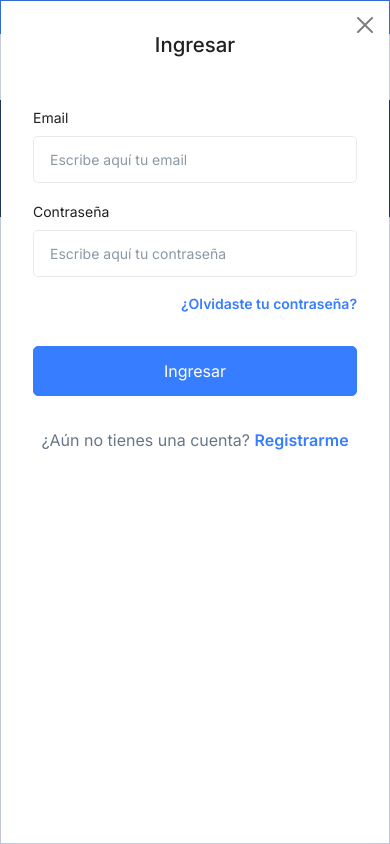
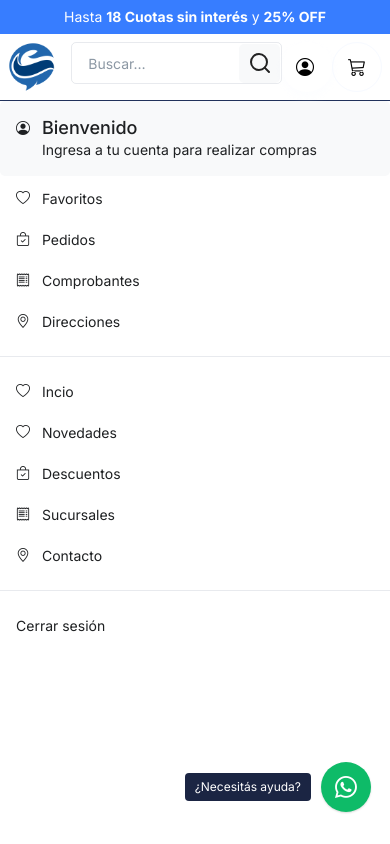
Before and after one commit to e-roman/tiendaKetea, a React (Vite) app: page /pages/Profile in a window 390 px wide. Both pictures are taken after a click on the button 323 px from the left and 55 px from the top of the page. Shown: the top 844 px of the page. Built offline with nearby package versions, Linux system fonts and the light colour scheme.

Commit message:
Fix: Responsive 3

```diff
--- a/components/Header/Header.jsx
+++ b/components/Header/Header.jsx
@@ -3,7 +3,7 @@ import HeaderDesktop from "./desktop/HeaderDesktop";
 import HeaderMobile from "./mobile/HeaderMobile";
 
 export default function Header() {
-  const isMobile = useMediaQuery("(max-width: 768px)");
+  const isMobile = useMediaQuery("(max-width: 996px)");
 
   return isMobile ? <HeaderMobile /> : <HeaderDesktop />;
 }
--- a/components/Header/mobile/HeaderMobile.jsx
+++ b/components/Header/mobile/HeaderMobile.jsx
@@ -1,4 +1,4 @@
-import { useState } from "react";
+import { useState, useEffect } from "react";
 import { Link, useNavigate } from "react-router-dom";
 
 import { useAuth } from "../../../src/context/AuthContext";
@@ -14,6 +14,21 @@ import LogoutModal from "../../Modals/LogoutModal";
 
 
 export default function HeaderMobile() {
+const [profileOpen, setProfileOpen] = useState(false);
+
+useEffect(() => {
+  const closeProfile = () => setProfileOpen(false);
+
+  if (profileOpen) {
+    document.addEventListener("click", closeProfile);
+  }
+
+  return () => {
+    document.removeEventListener("click", closeProfile);
+  };
+}, [profileOpen]);
+
+
   const { isLogged, logout } = useAuth();
 
   const [showPriceModal, setShowPriceModal] = useState(false);
@@ -90,13 +105,12 @@ export default function HeaderMobile() {
           {/* BUSCADOR */}
           <div className="d-block" style={{width: "70%"}}>
               <div className="d-flex position-relative">
-
                 <div className="position-relative w-100">
                       <input
                           id="search"
                           type="text"
                           className="form-control form-control-md shadow-none input-search-mobile"
-                          placeholder="Buscar productos, marcas y más…"
+                          placeholder="Buscar…"
                           value={query}
                           onChange={handleInputChange}
                           onKeyDown={(e) => e.key === "Enter" && handleSearchSubmit()}
@@ -122,31 +136,79 @@ export default function HeaderMobile() {
 
             <div>
               {/* Perfil */}
+
+                <div className="nav-item ms-auto">
+                  <div>
+                      <button
+                        className="btn btn-light position-relative btn-icon rounded-circle btn-icon-top"
+                        type="button"
+                        onClick={(e) => {
+                          e.stopPropagation();
+                          setProfileOpen(prev => !prev);
+                        }}
+                        aria-expanded={profileOpen}
+                      >
+                        <i className="bi bi-person-circle me-1"></i>
+                      </button>
+                  </div>
+
+                  <div className={`navProfile-xs ${profileOpen ? "open" : ""}`} onClick={(e) => e.stopPropagation()}>
+
+                    {/*LOGING*/}
                     {isLogged && (
-                <li className="nav-item ms-auto position-relative">
-                  <Dropdown as={ButtonGroup}>
-                    <Dropdown.Toggle className="nav-link btn-drop d-flex align-items-center border-0">
-                      <i className="bi bi-person-circle me-1"></i> Hola! Francisco Perez
-                    </Dropdown.Toggle>
+                    <Link className="dropdown-item bg-light py-3 d-flex" to="/pages/Profile?view=personalInfo" onClick={() => setProfileOpen(false)}>
+                      <i className="bi bi-person-circle me-1"></i>
+                      <div className="ps-2">
+                        <h4 className="mb-0">Francisco Perez</h4>
+                        <p className="mb-0">Mi Perfil</p>
+                      </div>
+                    </Link>
+                    )}
 
-                    <Dropdown.Menu align="end" style={{ minWidth: "14rem" }}>
-                      <Link className="dropdown-item" to="/pages/Profile?view=personalInfo">
-                        <i className="bi bi-person-circle me-2"></i> Datos personales
+                    {/*NO LOGING*/}
+                    {!isLogged && (
+                    <Link className="dropdown-item bg-light py-3 d-flex" type="button" data-bs-toggle="modal" data-bs-target="#signupModal">
+                      <i className="bi bi-person-circle me-1"></i>
+                      <div className="ps-2">
+                        <h4 className="mb-0">Bienvenido</h4>
+                        <p className="mb-0">Ingresa a tu cuenta para realizar compras</p>
+                      </div>
                     </Link>
-                      <Link className="dropdown-item" to="/pages/Profile?view=favorites">
+                     )}
+
+                    <Link className="dropdown-item" to="/pages/Profile?view=favorites" onClick={() => setProfileOpen(false)}>
                       <i className="bi bi-heart me-2"></i> Favoritos
                     </Link>
-                      <Link className="dropdown-item" to="/pages/Profile?view=orders">
+                    <Link className="dropdown-item" to="/pages/Profile?view=orders" onClick={() => setProfileOpen(false)}>
                       <i className="bi bi-bag-check me-2"></i> Pedidos
                     </Link>
-                      <Link className="dropdown-item" to="/pages/Profile?view=payments">
+                    <Link className="dropdown-item" to="/pages/Profile?view=payments" onClick={() => setProfileOpen(false)}>
                       <i className="bi bi-receipt me-2"></i> Comprobantes
                     </Link>
-                      <Link className="dropdown-item" to="/pages/Profile?view=address">
+                    <Link className="dropdown-item" to="/pages/Profile?view=address" onClick={() => setProfileOpen(false)}>
                       <i className="bi bi-geo-alt me-2"></i> Direcciones
                     </Link>
 
-                      <Dropdown.Divider />
+                    <hr/>
+
+                    <Link className="dropdown-item" to="/" onClick={() => setProfileOpen(false)}>
+                      <i className="bi bi-heart me-2"></i> Incio
+                    </Link>
+
+                    <Link className="dropdown-item" to="/Novedades" onClick={() => setProfileOpen(false)}>
+                      <i className="bi bi-heart me-2"></i> Novedades
+                    </Link>
+                    <Link className="dropdown-item" to="/Descuentos" onClick={() => setProfileOpen(false)}>
+                      <i className="bi bi-bag-check me-2"></i> Descuentos
+                    </Link>
+                    <Link className="dropdown-item" to="/pages/Contacto" onClick={() => setProfileOpen(false)}>
+                      <i className="bi bi-receipt me-2"></i> Sucursales
+                    </Link>
+                    <Link className="dropdown-item" to="/pages/Sucursales" onClick={() => setProfileOpen(false)}>
+                      <i className="bi bi-geo-alt me-2"></i> Contacto
+                    </Link>
+
+                    <hr/>
 
                     <button
                       className="dropdown-item"
@@ -155,24 +217,13 @@ export default function HeaderMobile() {
                       Cerrar sesión
                     </button>
 
-                    </Dropdown.Menu>
-                  </Dropdown>
-                </li>
-              )}
+                  </div>
 
-              {/* Login */}
-              {!isLogged && (
-                <div className="position-relative">
-                  <button
-                    className="btn btn-primary btn-drop btn-sm p-0"
-                    type="button"
-                    data-bs-toggle="modal"
-                    data-bs-target="#signupModal"
-                  >
-                    <i className="bi bi-person-circle me-1"></i>
-                  </button>
                 </div>
-              )}
+
+
+
+
             </div>
 
 
--- a/components/SidebarCart.jsx
+++ b/components/SidebarCart.jsx
@@ -192,7 +192,7 @@ export default function SidebarCart() {
 
 
               <div className="footer-sidebar">
-                <div className="mb-3 w-100">
+                <div className="mb-md-3 w-100">
                   <button
                     className="btn btn-primary rounded-pill px-6 w-100"
                     onClick={handleStartCheckout}
@@ -201,7 +201,7 @@ export default function SidebarCart() {
                   </button>
                 </div>
 
-                <div>
+                <div className="d-none d-md-block">
                   <Link className="btn bg-white btn-sm px-6 w-100" to="/">
                     Ver más Productos
                   </Link>
--- a/components/modals/LogoutModal.jsx
+++ b/components/modals/LogoutModal.jsx
@@ -33,14 +33,6 @@ export default function LogoutModal({ show, onClose }) {
             <div className="d-grid gap-2 pt-4">
               <button
                 type="button"
-                className="btn btn-white btn-lg"
-                onClick={onClose}
-              >
-                Cancelar
-              </button>
-
-              <button
-                type="button"
                 className="btn btn-primary form-control-lg mt-2"
                 onClick={() => {
                   logout();
@@ -49,6 +41,15 @@ export default function LogoutModal({ show, onClose }) {
               >
                 Cerrar sesión
               </button>
+
+              <button
+                type="button"
+                className="btn btn-white border-0 btn-lg"
+                onClick={onClose}
+              >
+                Cancelar
+              </button>
+
             </div>
 
           </div>
--- a/pages/Checkout.jsx
+++ b/pages/Checkout.jsx
@@ -30,7 +30,7 @@ export default function Checkout() {
 
           {/* ORDER SUMMARY – RIGHT COLUMN */}
           <div className="col-lg-4 order-lg-2 mb-4 mb-lg-0">
-            <div className="ps-md-4">
+            <div className="ps-xl-4">
               <div className="bg-white shadow-soft rounded px-4 pt-4 pb-5 py-md-5 px-md-5 mb-4">
 
                 {/* Title */}
@@ -137,7 +137,7 @@ export default function Checkout() {
                   noValidate
                   onSubmit={handleSubmit}
                 >
-                  <div className="border-bottom pb-7 mb-7">
+                  <div className="border-bottom pb-5 mb-7">
 
                     <div className="mb-4">
                       <h2 className="h3">Dirección de Envío</h2>
@@ -145,7 +145,7 @@ export default function Checkout() {
 
                     <div className="row">
 
-                      <div className="col-md-6 mb-3">
+                      <div className="col-md-6 mb-3 mb-md-4">
                         <label className="form-label">Nombre *</label>
                         <input
                           type="text"
@@ -158,7 +158,7 @@ export default function Checkout() {
                         </div>
                       </div>
 
-                      <div className="col-md-6 mb-3">
+                      <div className="col-md-6 mb-3 mb-md-4">
                         <label className="form-label">Apellido *</label>
                         <input
                           type="text"
@@ -171,7 +171,7 @@ export default function Checkout() {
                         </div>
                       </div>
 
-                      <div className="col-md-6 mb-3">
+                      <div className="col-md-6 mb-3 mb-md-4">
                         <label className="form-label">Email *</label>
                         <input
                           type="email"
@@ -184,7 +184,7 @@ export default function Checkout() {
                         </div>
                       </div>
 
-                      <div className="col-md-6 mb-3">
+                      <div className="col-md-6 mb-3 mb-md-4">
                         <label className="form-label">Teléfono</label>
                         <input type="text" className="form-control" />
                       </div>
@@ -202,12 +202,12 @@ export default function Checkout() {
                         </div>
                       </div>
 
-                      <div className="col-md-4 mb-3">
+                      <div className="col-md-4 mb-3 mb-md-4">
                         <label className="form-label">Depto.</label>
                         <input type="text" className="form-control" />
                       </div>
 
-                      <div className="col-md-12 mb-3">
+                      <div className="col-md-12 mb-3 mb-md-4">
                         <label className="form-label">Ciudad *</label>
                         <input
                           type="text"
@@ -220,7 +220,7 @@ export default function Checkout() {
                         </div>
                       </div>
 
-                      <div className="col-md-6 mb-3">
+                      <div className="col-md-6 mb-3 mb-md-4">
                         <label className="form-label">Provincia *</label>
                         <select className="form-select" required>
                           <option value="">Seleccionar</option>
@@ -233,7 +233,7 @@ export default function Checkout() {
                         </div>
                       </div>
 
-                      <div className="col-md-6 mb-3">
+                      <div className="col-md-6 mb-3 mb-md-4">
                         <label className="form-label">Código Postal *</label>
                         <input
                           type="text"
@@ -247,14 +247,30 @@ export default function Checkout() {
                       </div>
                     </div>
 
+                    <div className="col-12 pt-3">
+                        <div className="js-form-message">
+
+                            <label className="d-flex align-items-center gap-2 mb-3">
+                              <input className="form-check-input flex-shrink-0 mt-0" type="checkbox" value="" />
+                              <small className="d-block text-body-secondary"> Mi información de facturación y envío es la misma.</small>
+                            </label>
+
+                            <label className="d-flex align-items-center gap-2">
+                              <input className="form-check-input flex-shrink-0 mt-0" type="checkbox" value="" />
+                              <small className="d-block text-body-secondary">Por favor, envíenme correos electrónicos con ofertas exclusivas, información y novedades de nuevos productos </small>
+                            </label>
+                        </div>
+                      </div>
+
+
                   </div>
 
                   {/* MÉTODO DE PAGO */}
-                  <div className="mb-4">
+                  <div className="mb-5">
                     <h2 className="h4">Método de Pago</h2>
                   </div>
 
-                  <div className="mb-3">
+                  <div className="mb-md-4">
                     <label className="form-label">Número de tarjeta *</label>
                     <input
                       type="text"
@@ -316,7 +332,7 @@ export default function Checkout() {
 
                     <button
                       type="submit"
-                      className="btn btn-primary rounded-pill px-6 order-1 order-md-2 mb-5 mb-md-0 mt-5 mt-md-0 btn-checkout"
+                      className="btn btn-primary btn-sm rounded-pill px-6 order-1 order-md-2 mb-5 mb-md-0 mt-5 mt-md-0 btn-checkout"
                     >
                       Realizar pedido
                     </button>
--- a/pages/Profile.jsx
+++ b/pages/Profile.jsx
@@ -86,7 +86,7 @@ export default function MyProfile() {
     <div className="bg-light">
       {/* HEADER CON BREADCRUMB DINÁMICO */}
       <div className="navbar-dark bg-dark">
-        <div className="container content-space-1 content-space-b-lg-3">
+        <div className="container py-3 content-space-t-lg-3 content-space-b-lg-3">
           <div className="row align-items-center">
             <div className="col">
               <div className="d-none d-lg-block">
--- a/src/Styles.css
+++ b/src/Styles.css
@@ -2059,7 +2059,38 @@ footer .btn-icon.btn-social {
 
 
 
-
+.footer-sidebar {
+    left: 0;
+    right: 0;
+    bottom: 0;
+    background: #ffffff;
+    border-top: solid 1px #e9e9e9;
+    padding: 1.314rem 2rem;
+}
+
+.navProfile-xs {
+    width: 100vw;
+    position: absolute;
+    left: 0;
+    right: 0;
+    background: #FFF;
+    z-index: 9;
+    top: 101px;
+    height: 100vh;
+  opacity: 0;
+  visibility: hidden;
+  transform: translateY(0);
+  transition: all 0.2s ease;
+  pointer-events: none;
+}
+
+
+.navProfile-xs.open {
+  opacity: 1;
+  visibility: visible;
+  transform: translateY(0);
+  pointer-events: auto;
+}
 
 
 /*Responsive*/
@@ -2116,6 +2147,10 @@ button.btn-search-mobile {
         border-radius: 0;
     }
 
+    .footer-sidebar {
+        padding: 1.314rem 1rem;
+    }
+
 
 }
 
@@ -2125,14 +2160,3 @@ button.btn-search-mobile {
     display: none;
   }
 }
-
-
-
-.footer-sidebar {
-    left: 0;
-    right: 0;
-    bottom: 0;
-    background: #ffffff;
-    border-top: solid 1px #e9e9e9;
-    padding: 1.314rem 2rem;
-}
```
Lines whose indentation alone changed are shown as unchanged.
